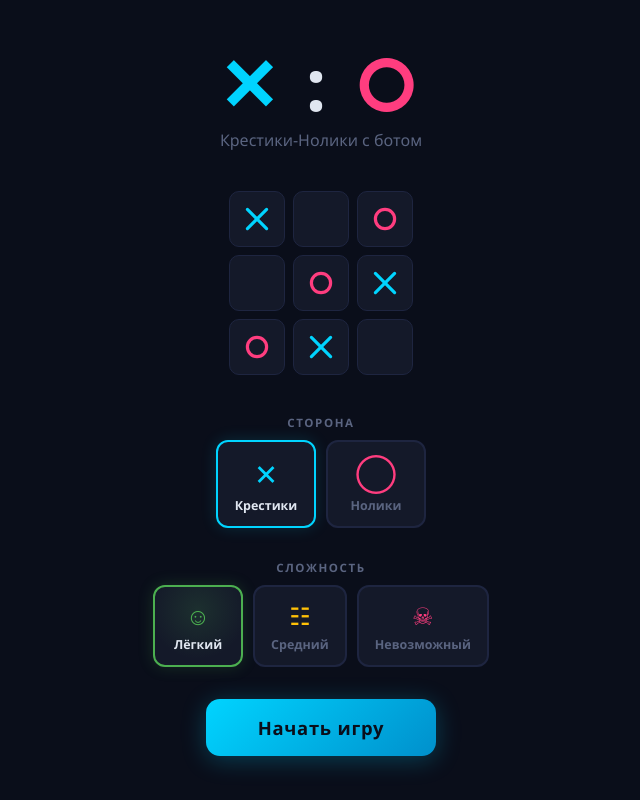
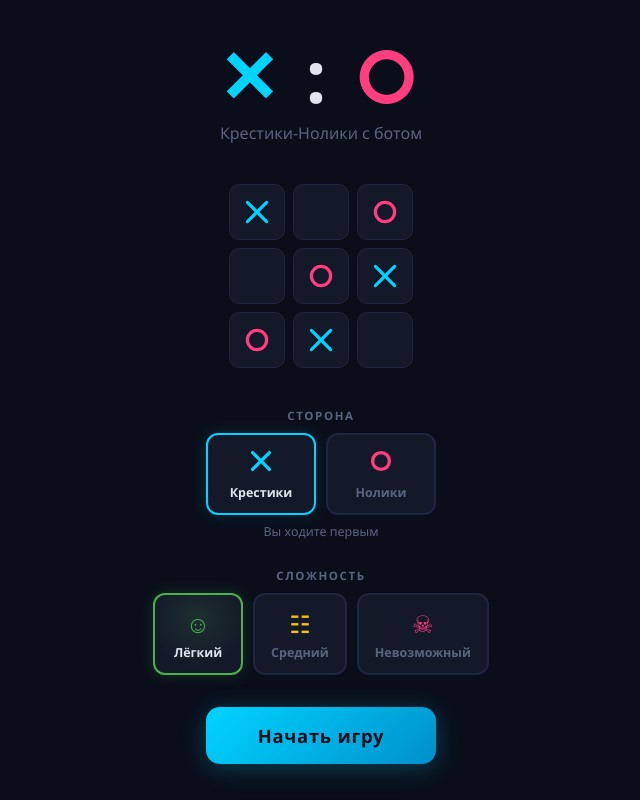
Before and after one commit to tewiqpy-ai/tictactoe-game, a plain HTML site: page index.html in a window 1280 px wide. Shown: the whole page, without its empty margins (319-959 px from the left). Drawn offline with Linux system fonts and the light colour scheme.

Commit message:
Fix subtitleEl bug, use SVG for side icons, add who-goes-first hint

```diff
--- a/index.html
+++ b/index.html
@@ -177,6 +177,18 @@
   .start-diff-card.hard::before { background: radial-gradient(circle at 50% 30%, rgba(255,61,127,0.15), transparent 70%); }
   .start-diff-card.hard.active { border-color: var(--o-color); box-shadow: 0 0 16px rgba(255,61,127,0.2); }
   .start-diff-card.hard .diff-icon { color: var(--o-color); }
+
+  .start-hint {
+    color: var(--text-dim);
+    font-size: 0.78rem;
+    margin-top: -24px;
+    margin-bottom: 28px;
+    text-align: center;
+    min-height: 1em;
+    transition: color 0.2s;
+  }
+  .start-hint.first { color: var(--x-color); }
+  .start-hint.second { color: var(--o-color); }
 
   .btn-start {
     background: linear-gradient(135deg, var(--x-color), #0090cc);
@@ -461,15 +473,20 @@
 
   <div class="start-section-label">Сторона</div>
   <div class="start-diff-picker">
-    <div class="start-diff-card active" data-side="X" onclick="setSide('X')" style="min-width:100px">
-      <div class="diff-icon" style="color:var(--x-color);font-size:1.8rem">&#10005;</div>
+    <div class="start-diff-card active" data-side="X" onclick="setSide('X')" style="min-width:110px">
+      <div class="diff-icon" style="margin-bottom:2px">
+        <svg width="28" height="28" viewBox="0 0 100 100"><line x1="20" y1="20" x2="80" y2="80" stroke="var(--x-color)" stroke-width="12" stroke-linecap="round"/><line x1="80" y1="20" x2="20" y2="80" stroke="var(--x-color)" stroke-width="12" stroke-linecap="round"/></svg>
+      </div>
       <div class="diff-name">Крестики</div>
     </div>
-    <div class="start-diff-card" data-side="O" onclick="setSide('O')" style="min-width:100px">
-      <div class="diff-icon" style="color:var(--o-color);font-size:1.8rem">&#9711;</div>
+    <div class="start-diff-card" data-side="O" onclick="setSide('O')" style="min-width:110px">
+      <div class="diff-icon" style="margin-bottom:2px">
+        <svg width="28" height="28" viewBox="0 0 100 100"><circle cx="50" cy="50" r="30" fill="none" stroke="var(--o-color)" stroke-width="12" stroke-linecap="round"/></svg>
+      </div>
       <div class="diff-name">Нолики</div>
     </div>
   </div>
+  <div class="start-hint" id="start-hint">Вы ходите первым</div>
 
   <div class="start-section-label">Сложность</div>
   <div class="start-diff-picker">
@@ -537,6 +554,8 @@ let botMark = 'O';
 
 const boardEl = document.getElementById('board');
 const statusEl = document.getElementById('status');
+const subtitleEl = document.getElementById('subtitle');
+const startHintEl = document.getElementById('start-hint');
 
 function showScreen(id) {
   document.querySelectorAll('.screen').forEach(s => s.classList.remove('active'));
@@ -717,9 +736,8 @@ function setSide(side) {
   document.querySelectorAll('[data-side]').forEach(el => {
     el.classList.toggle('active', el.dataset.side === side);
   });
-  subtitleEl.textContent = side === 'X'
-    ? 'Вы играете за крестики. Бот — за нолики.'
-    : 'Вы играете за нолики. Бот — за крестики.';
+  startHintEl.textContent = side === 'X' ? 'Вы ходите первым' : 'Бот ходит первым';
+  startHintEl.className = 'start-hint ' + (side === 'X' ? 'first' : 'second');
   resetGame();
 }
 
```
